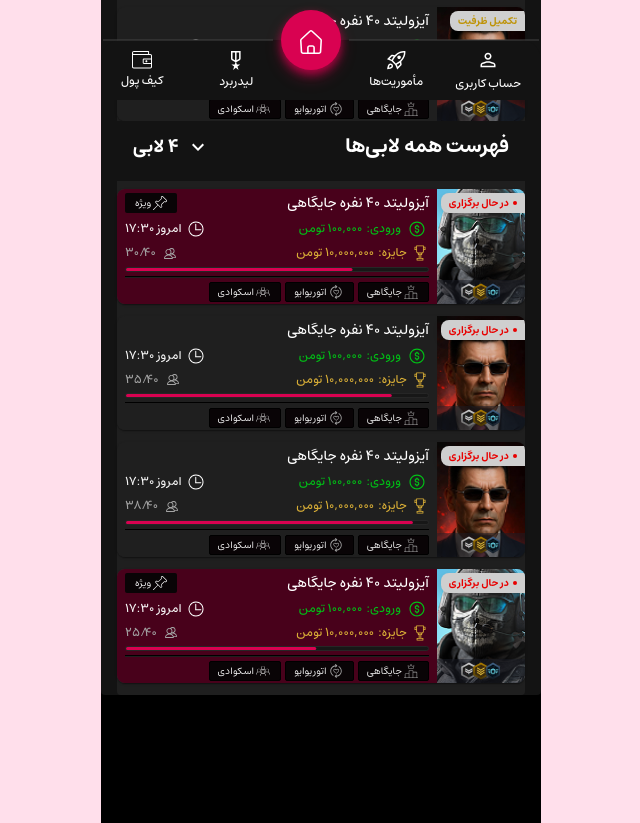
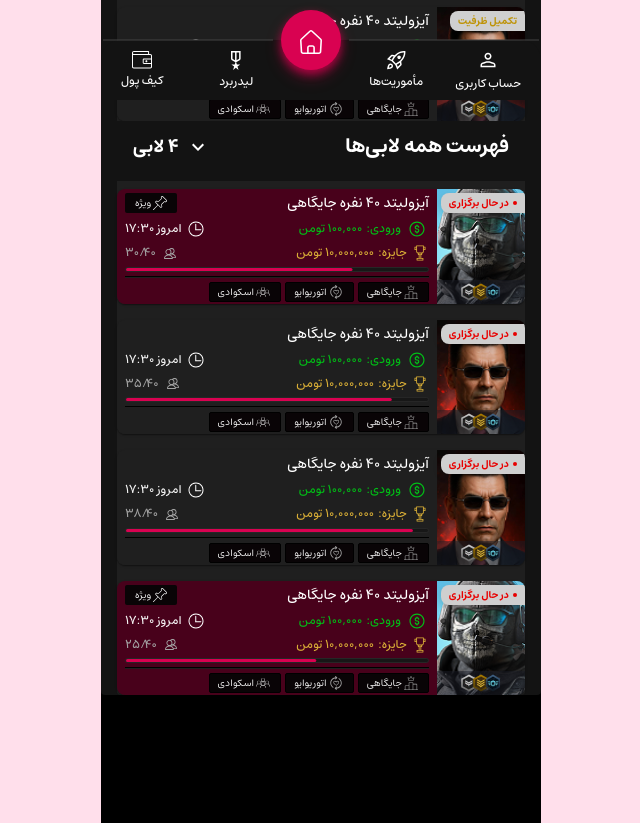
Before and after one commit to slmn-pr/gg10-front, a React (Vite) app: page /home in a window 1280 px wide. Shown: the part 700-1523 px from the top of the page, without its empty margins (319-959 px from the left). Built offline with nearby package versions, Linux system fonts and the light colour scheme.

Commit message:
Update HomePage layout by replacing LobbyCard components with a Stack for improved spacing and organization. Modify background color for Accordion to use custom theme color. Adjust LobbyCard background for VIP status to align with new theme colors.

```diff
--- a/src/pages/home/components/lobby-card.jsx
+++ b/src/pages/home/components/lobby-card.jsx
@@ -99,7 +99,7 @@ const LobbyCard = ({
     <Card
       sx={{
         mb: '12px',
-        background: isVip ? theme.palette.custom.gray : theme.palette.custom.cardsBg,
+        background: isVip ? theme.palette.custom.grey6 : theme.palette.custom.cardsBg,
         borderRadius: 2,
         display: 'flex',
         flexDirection: 'row-reverse',
--- a/src/pages/home/index.jsx
+++ b/src/pages/home/index.jsx
@@ -190,7 +190,7 @@ const HomePage = () => {
           expanded={allLobbiesExpanded}
           onChange={(e, expanded) => setAllLobbiesExpanded(expanded)}
           sx={{
-            bgcolor: 'transparent',
+            bgcolor: 'custom.bg1',
             boxShadow: 'none',
             '&:before': { display: 'none' },
             '&.Mui-expanded': { margin: 0 },
@@ -241,6 +241,7 @@ const HomePage = () => {
             />
           </AccordionSummary>
           <AccordionDetails>
+            <Stack spacing={2}>
               <LobbyCard
                 title="آیزولیتد ۴۰ نفره جایگاهی"
                 status="در حال برگزاری"
@@ -277,6 +278,7 @@ const HomePage = () => {
                 maxPlayers={40}
                 isVip={true}
               />
+            </Stack>
           </AccordionDetails>
         </Accordion>
       </Stack>
--- a/src/theme/index.js
+++ b/src/theme/index.js
@@ -190,6 +190,24 @@ const theme = createTheme({
       success: '#146C43',
       warning: '#FFC225',
       info: '#FFDFEB',
+
+      // greys
+      black: '#020202',
+      grey8: '#090406',
+      grey7: '#161616',
+      grey6: '#1f1f1f',
+      gray5: '#262626',
+      gray4: '#454545',
+      gray3: '#717171',
+      gray2: '#8a8a8a',
+      gray1: '#a4a4a4',
+      grey0: '#d0d0d0',
+      white: '#ffffff',
+
+      //  Neutral colors
+      primaryBg: '#131313',
+      secondaryBg: '#212121',
+      tertiaryBackground: '#ffffff',
     },
 
     stroke: {
```
Lines whose indentation alone changed are shown as unchanged.
